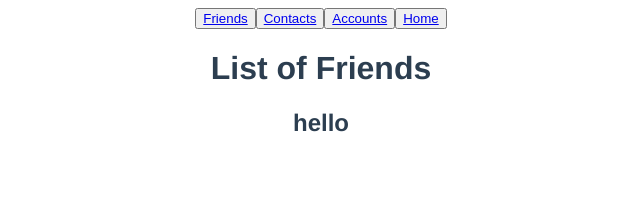
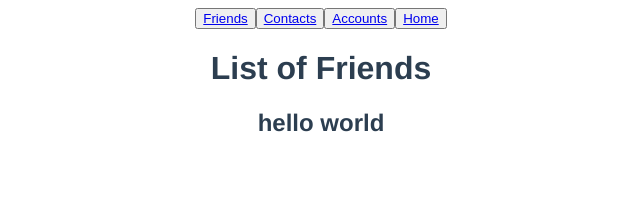
Before and after one commit to PriticaAruldas/demoproject, a Vue app: page /friends in a window 1280 px wide. Shown: the top 199 px of the page, without its empty margins (319-959 px from the left). Built offline with nearby package versions, Linux system fonts and the light colour scheme.

Commit message:
Update Friends.vue

```diff
--- a/src/components/Friends.vue
+++ b/src/components/Friends.vue
@@ -1,7 +1,7 @@
 <template>
     <div>
     <h1>{{ title }}</h1>
-    <h2>hello</h2>
+    <h2>hello world</h2>
     </div>
 </template>
 
```
